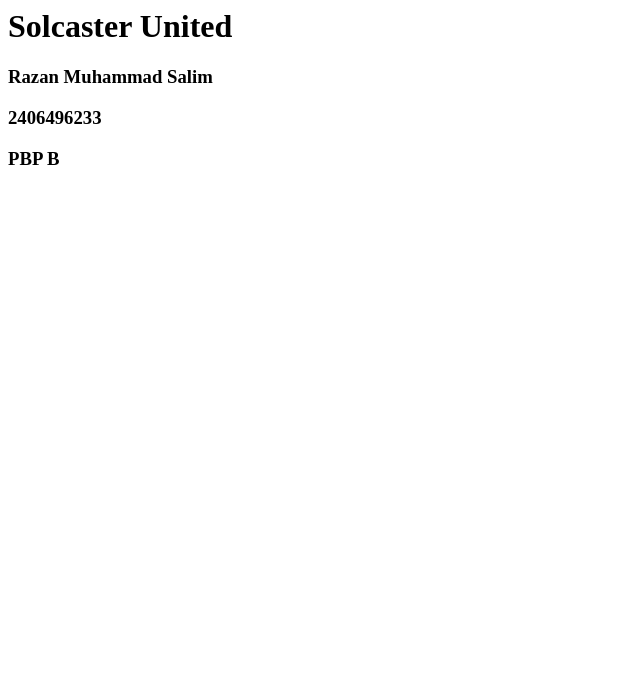
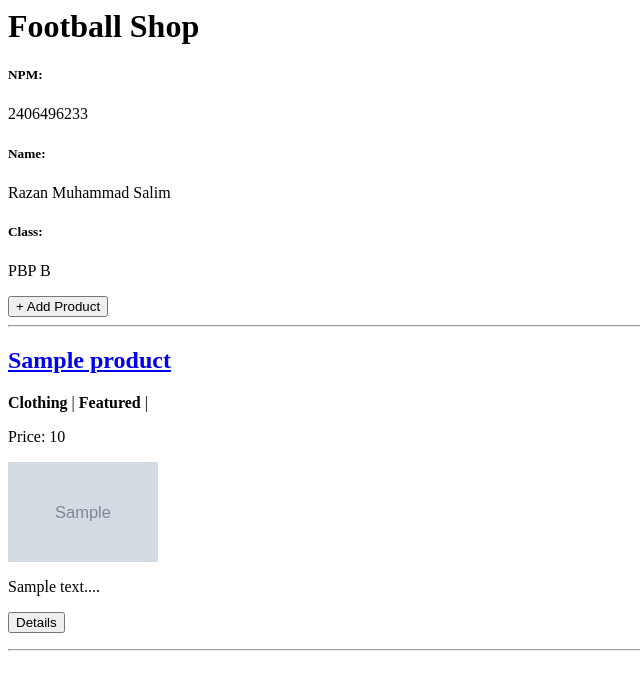
Before and after one commit to Razan-UI/kakibola, a Django app: page / in a window 1280 px wide. Shown: the top 690 px of the page, without its empty margins (0-640 px from the left). Run offline with Django 5.2, Linux system fonts and the light colour scheme; tables that the repository leaves empty hold one stand-in row (values such as "Sample post"); grey boxes marked "Sample" are stand-in pictures.

Commit message:
feat: almost finish tugas 3

```diff
--- a/kaki_bola/settings.py
+++ b/kaki_bola/settings.py
@@ -29,7 +29,9 @@ SECRET_KEY = 'django-insecure-dae0apawx5r2#9r5@piae2d(ys8msn!w5eg=0!oo7p7ztk@d$7
 PRODUCTION = os.getenv('PRODUCTION', 'False').lower() == 'true'
 DEBUG = True
 ALLOWED_HOSTS = ["localhost", "127.0.0.1","razan-muhammad-kakibola.pbp.cs.ui.ac.id"]
-
+CSRF_TRUSTED_ORIGINS = [
+    "https://razan-muhammad-kakibola.pbp.cs.ui.ac.id"
+]
 
 # Application definition
 
@@ -58,7 +60,7 @@ ROOT_URLCONF = 'kaki_bola.urls'
 TEMPLATES = [
     {
         'BACKEND': 'django.template.backends.django.DjangoTemplates',
-        'DIRS': [],
+        'DIRS': [BASE_DIR / 'templates'],
         'APP_DIRS': True,
         'OPTIONS': {
             'context_processors': [
--- a/main/models.py
+++ b/main/models.py
@@ -17,3 +17,8 @@ class Product(models.Model):
     category = models.CharField(max_length=20, choices=CATEGORY_CHOICES, default='update')
     thumbnail = models.URLField(blank=True, null=True)
     is_featured = models.BooleanField(default=False)
+
+# class Employee(models.Model):
+#     name = models.CharField(max_length=255)
+#     age = models.IntegerField()
+#     persona = models.TextField()
--- a/main/templates/main.html
+++ b/main/templates/main.html
@@ -1,4 +1,48 @@
-<h1>{{title}}</h1>
-<h3> {{name}}</h3>
-<h3> {{npm}}</h3>
-<h3> {{class}}</h3>
+
+ <h1>Football Shop</h1>
+
+ <h5>NPM: </h5>
+ <p>{{ npm }}<p>
+
+ <h5>Name:</h5>
+ <p>{{ name }}</p>
+
+ <h5>Class:</h5>
+ <p>{{ class }}</p>
+ <a href="{% url 'main:add_product' %}">
+  <button>+ Add Product</button>
+</a>
+
+<hr>
+
+{% if not prod_list %}
+<p>Belum ada data produk pada Football Shop.</p>
+{% else %}
+
+{% for prod in prod_list %}
+<div>
+  <h2><a href="{% url 'main:show_product' prod.id %}">{{ prod.name }}</a></h2>
+
+  <p><b>{{ prod.get_category_display }}</b>{% if prod.is_featured %} |
+    <b>Featured</b>{% endif %} |
+    </p>
+  <p>Price: {{prod.price}}</p>
+
+  {% if prod.thumbnail %}
+  <img src="{{ prod.thumbnail }}" alt="thumbnail" width="150" height="100">
+  <br />
+  {% endif %}
+
+  <p>{{ prod.description|truncatewords:25 }}...</p>
+
+  <p><a href="{% url 'main:show_product' prod.id %}"><button>Details</button></a></p>
+</div>
+
+<hr>
+{% endfor %}
+
+{% endif %}
+
+<!-- <h1>{{nama}}</h1>
+<h2>{{umur}}</h2>
+<h3>{{persona}}</h3> -->
--- a/main/urls.py
+++ b/main/urls.py
@@ -1,8 +1,15 @@
 from django.urls import path
-from main.views import show_main
+from main.views import show_main, add_product,show_product,show_xml,show_json,show_xml_by_id, show_json_by_id
+
 
 app_name = 'main'
 
 urlpatterns = [
     path('', show_main, name='show_main'),
+    path('add-product/', add_product, name = 'add_product' ),
+    path('product/<str:id>/', show_product, name = 'show_product'),
+    path('xml/', show_xml, name='show_xml'),
+    path('json/', show_json, name='show_json'),
+    path('xml/<str:prod_id>/', show_xml_by_id, name='show_xml_by_id'),
+    path('json/<str:prod_id>/', show_json_by_id, name='show_json_by_id')
 ]
--- a/main/views.py
+++ b/main/views.py
@@ -1,11 +1,68 @@
-from django.shortcuts import render
-
+from django.shortcuts import render, redirect, get_object_or_404
+from main.models import Product
+from main.forms import ProductForm
+from django.http import HttpResponse
+from django.core import serializers
 def show_main(request):
+    prod_list = Product.objects.all()
     context = {
         'title': 'Solcaster United',
         'npm' : '2406496233',
         'name': 'Razan Muhammad Salim',
-        'class': 'PBP B'
+        'class': 'PBP B',
+        'prod_list': prod_list
     }
 
     return render(request, "main.html", context)
+
+def add_product(request):
+    form = ProductForm(request.POST or None)
+
+    if form.is_valid() and request.method =="POST":
+        form.save()
+        return redirect('main:show_main')
+    context = {'form': form}
+    return render(request, "add_product.html", context)
+
+def show_product(request,id):
+    prod = get_object_or_404(Product, pk = id)
+
+    context = {
+        'prod' : prod
+    }
+    return render(request, "show_product.html", context)
+
+def show_xml(request):
+     prod_list = Product.objects.all()
+     xml_data = serializers.serialize("xml", prod_list)
+     return HttpResponse(xml_data, content_type="application/xml")
+
+def show_xml_by_id(request, prod_id):
+   try:
+       prod_item = Product.objects.filter(pk=prod_id)
+       xml_data = serializers.serialize("xml", prod_item)
+       return HttpResponse(xml_data, content_type="application/xml")
+   except Product.DoesNotExist:
+       return HttpResponse(status=404)
+
+def show_json(request):
+    prod_list = Product.objects.all()
+    json_data = serializers.serialize("json", prod_list)
+    return HttpResponse(json_data, content_type="application/json")
+
+def show_json_by_id(request, prod_id):
+   try:
+       prod_item = Product.objects.get(pk=prod_id)
+       json_data = serializers.serialize("json", [prod_item])
+       return HttpResponse(json_data, content_type="application/json")
+   except Product.DoesNotExist:
+       return HttpResponse(status=404)
+
+# def add_employee(request):
+#     employee = Employee.objects.create(name = "razan", age = 19, persona = "persona5")
+#     context = {
+#         'nama' : employee.name,
+#         'umur' : employee.age,
+#         'persona' : employee.persona
+#     }
+#     return render(request,"main.html", context)
```
Also changed, not shown: main/forms.py (added, +7 -0 lines), main/templates/add_product.html (added, +18 -0 lines), main/templates/show_product.html (added, +18 -0 lines), templates/base.html (added, +13 -0 lines), README.md, main/migrations/0002_employee.py (added), main/migrations/0003_delete_employee.py (added).
